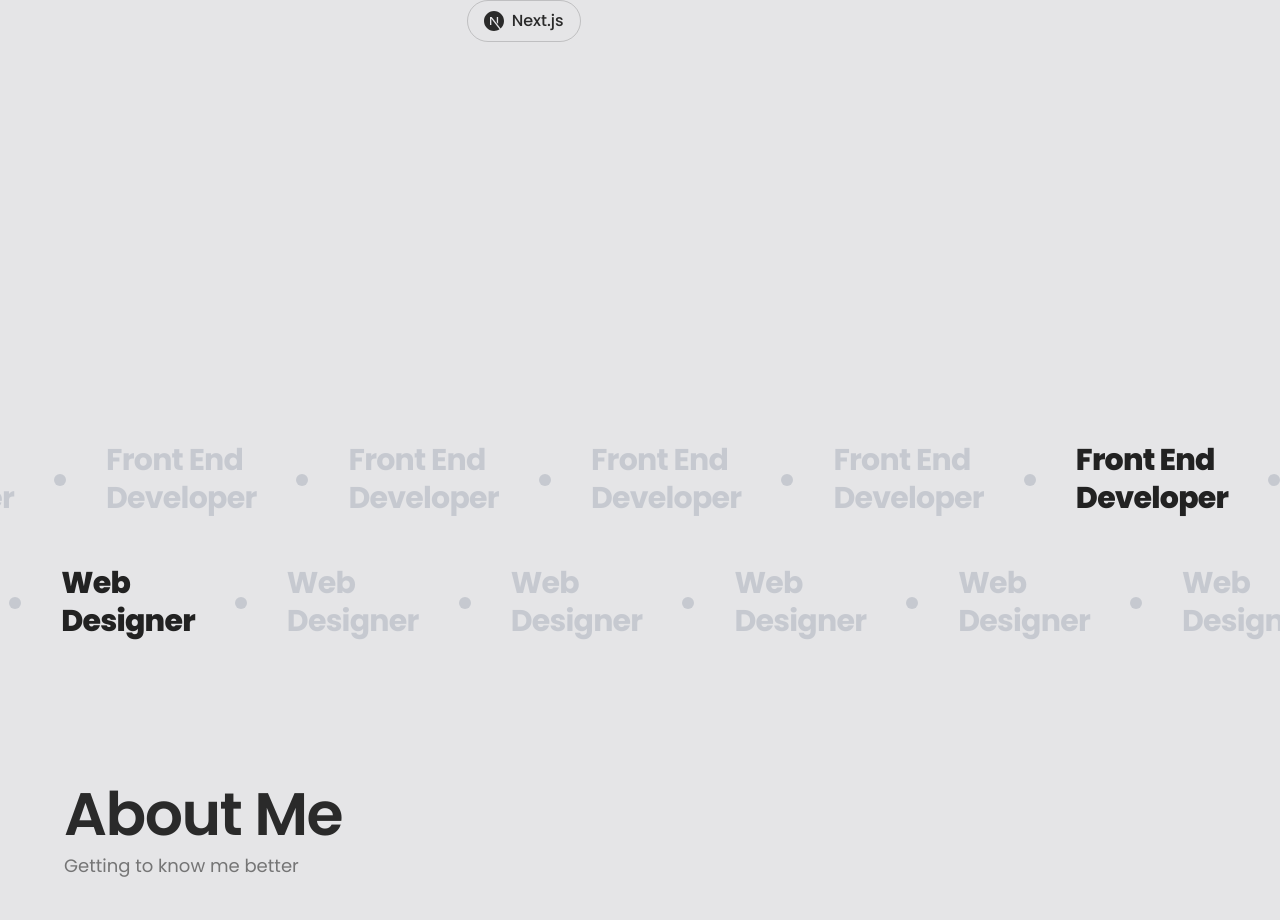
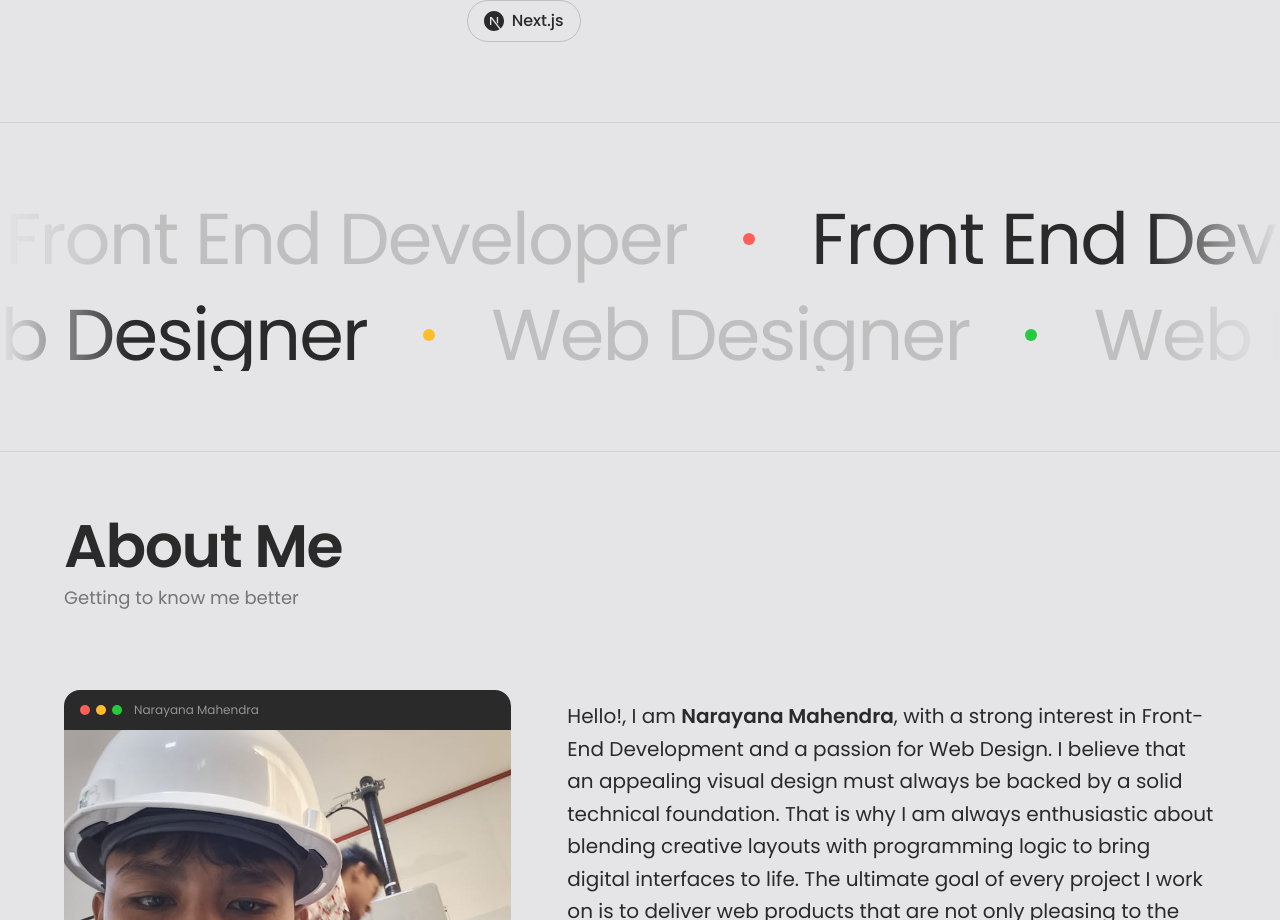
Before and after one commit to NarayanaMahendraAbimanyu/Narayana-Portfolio-Website, a Next.js app: page / in a window 1280 px wide. Shown: the part 1498-2418 px from the top of the page. Built offline with nearby package versions, Linux system fonts and the light colour scheme.

Commit message:
Memperbarui tampilan teks marquee

```diff
--- a/app/components/MarqueeSection.tsx
+++ b/app/components/MarqueeSection.tsx
@@ -1,10 +1,58 @@
 "use client";
 
 import React, { useRef } from "react";
-import { motion, useScroll, useTransform, useSpring } from "framer-motion";
+import {
+  motion,
+  useScroll,
+  useTransform,
+  useSpring,
+  useReducedMotion,
+  MotionValue,
+} from "framer-motion";
+
+const DOT_COLORS = ["#FF5F56", "#FFBD2E", "#27C93F"];
+const ITEM_COUNT = 9;
+const CENTER_INDEX = 4;
+
+function MarqueeRow({
+  label,
+  weightClass,
+  x,
+}: {
+  label: string;
+  weightClass: string;
+  x: MotionValue<string> | number;
+}) {
+  return (
+    <motion.div
+      style={{ x }}
+      aria-hidden="true"
+      className="flex w-max items-center gap-6 sm:gap-10 md:gap-14"
+    >
+      {Array.from({ length: ITEM_COUNT }).map((_, index) => (
+        <React.Fragment key={index}>
+          <span
+            className={`whitespace-nowrap text-3xl leading-none tracking-tight sm:text-5xl md:text-6xl lg:text-7xl ${weightClass} ${
+              index === CENTER_INDEX ? "text-[#2A2A2A]" : "text-[#2A2A2A]/20"
+            }`}
+          >
+            {label}
+          </span>
+          {index < ITEM_COUNT - 1 && (
+            <span
+              className="h-2 w-2 shrink-0 rounded-full sm:h-2.5 sm:w-2.5 md:h-3 md:w-3"
+              style={{ backgroundColor: DOT_COLORS[index % DOT_COLORS.length] }}
+            />
+          )}
+        </React.Fragment>
+      ))}
+    </motion.div>
+  );
+}
 
 export default function MarqueeSection() {
-  const containerRef = useRef<HTMLDivElement>(null);
+  const containerRef = useRef<HTMLElement>(null);
+  const reduceMotion = !!useReducedMotion();
 
   const { scrollYProgress } = useScroll({
     target: containerRef,
@@ -21,66 +69,25 @@ export default function MarqueeSection() {
   const topX = useTransform(smoothProgress, [0, 0.5, 1], ["40vw", "0vw", "-40vw"]);
   const bottomX = useTransform(smoothProgress, [0, 0.5, 1], ["-40vw", "0vw", "40vw"]);
 
-  const topItems = Array.from({ length: 25 }).map((_, i) => ({
-    id: i,
-    line1: "Front End",
-    line2: "Developer",
-    isCenter: i === 12,
-  }));
-
-  const bottomItems = Array.from({ length: 25 }).map((_, i) => ({
-    id: i,
-    line1: "Web",
-    line2: "Designer",
-    isCenter: i === 12,
-  }));
-
   return (
     <section
       ref={containerRef}
-      className="relative w-full overflow-hidden bg-[#E5E5E7] py-10 sm:py-16 md:py-20 flex flex-col items-center justify-center space-y-3 sm:space-y-8 md:space-y-12"
+      className="relative w-full overflow-hidden border-y border-[#2A2A2A]/10 bg-[#E5E5E7] py-10 sm:py-14 md:py-16 lg:py-20"
     >
-      <motion.div
-        style={{ x: topX }}
-        className="flex w-max items-center justify-center space-x-4 sm:space-x-6 md:space-x-10"
-      >
-        {topItems.map((item, idx) => (
-          <React.Fragment key={item.id}>
-            <div
-              className={`flex flex-col text-left leading-tight tracking-tight text-base sm:text-xl md:text-2xl lg:text-3xl ${
-                item.isCenter ? "font-black text-[#222]" : "font-bold text-gray-400/40"
-              }`}
-            >
-              <span>{item.line1}</span>
-              <span>{item.line2}</span>
-            </div>
-            {idx < topItems.length - 1 && (
-              <span className="w-2 h-2 sm:w-2.5 sm:h-2.5 md:w-3 md:h-3 rounded-full bg-gray-400/40 shrink-0" />
-            )}
-          </React.Fragment>
-        ))}
-      </motion.div>
+      <p className="sr-only">Front End Developer and Web Designer</p>
 
-      <motion.div
-        style={{ x: bottomX }}
-        className="flex w-max items-center justify-center space-x-4 sm:space-x-6 md:space-x-10"
-      >
-        {bottomItems.map((item, idx) => (
-          <React.Fragment key={item.id}>
-            <div
-              className={`flex flex-col text-left leading-tight tracking-tight text-base sm:text-xl md:text-2xl lg:text-3xl ${
-                item.isCenter ? "font-black text-[#222]" : "font-bold text-gray-400/40"
-              }`}
-            >
-              <span>{item.line1}</span>
-              <span>{item.line2}</span>
-            </div>
-            {idx < bottomItems.length - 1 && (
-              <span className="w-2 h-2 sm:w-2.5 sm:h-2.5 md:w-3 md:h-3 rounded-full bg-gray-400/40 shrink-0" />
-            )}
-          </React.Fragment>
-        ))}
-      </motion.div>
+      <div className="flex flex-col items-center gap-3 [-webkit-mask-image:linear-gradient(to_right,transparent,black_10%,black_90%,transparent)] [mask-image:linear-gradient(to_right,transparent,black_10%,black_90%,transparent)] sm:gap-5 md:gap-6">
+        <MarqueeRow
+          label="Front End Developer"
+          weightClass="font-light"
+          x={reduceMotion ? 0 : topX}
+        />
+        <MarqueeRow
+          label="Web Designer"
+          weightClass="font-light"
+          x={reduceMotion ? 0 : bottomX}
+        />
+      </div>
     </section>
   );
 }
--- a/app/components/PrincipalsSection.tsx
+++ b/app/components/PrincipalsSection.tsx
@@ -50,7 +50,7 @@ export default function PrincipalsSection() {
   const total = words.length + 2;
 
   return (
-    <section className="relative z-10 flex w-full flex-col items-center justify-center overflow-hidden bg-[#E5E5E7] px-5 py-16 pb-16 sm:px-10 sm:py-20 sm:pb-20 md:min-h-screen md:pb-40 lg:min-h-screen lg:px-16 lg:pb-80">
+    <section className="relative z-10 flex w-full flex-col items-center justify-center overflow-hidden bg-[#E5E5E7] px-5 py-16 pb-16 sm:px-10 sm:py-20 sm:pb-20 md:min-h-screen md:pb-40 lg:min-h-screen lg:px-16 lg:pb-20">
       <div className="mx-auto grid w-full max-w-6xl grid-cols-1 gap-8 lg:grid-cols-12 lg:gap-14">
         <h2 className="text-2xl font-semibold tracking-tight text-[#2A2A2A] sm:text-3xl lg:col-span-4 lg:pt-2">
           My Principals
```
